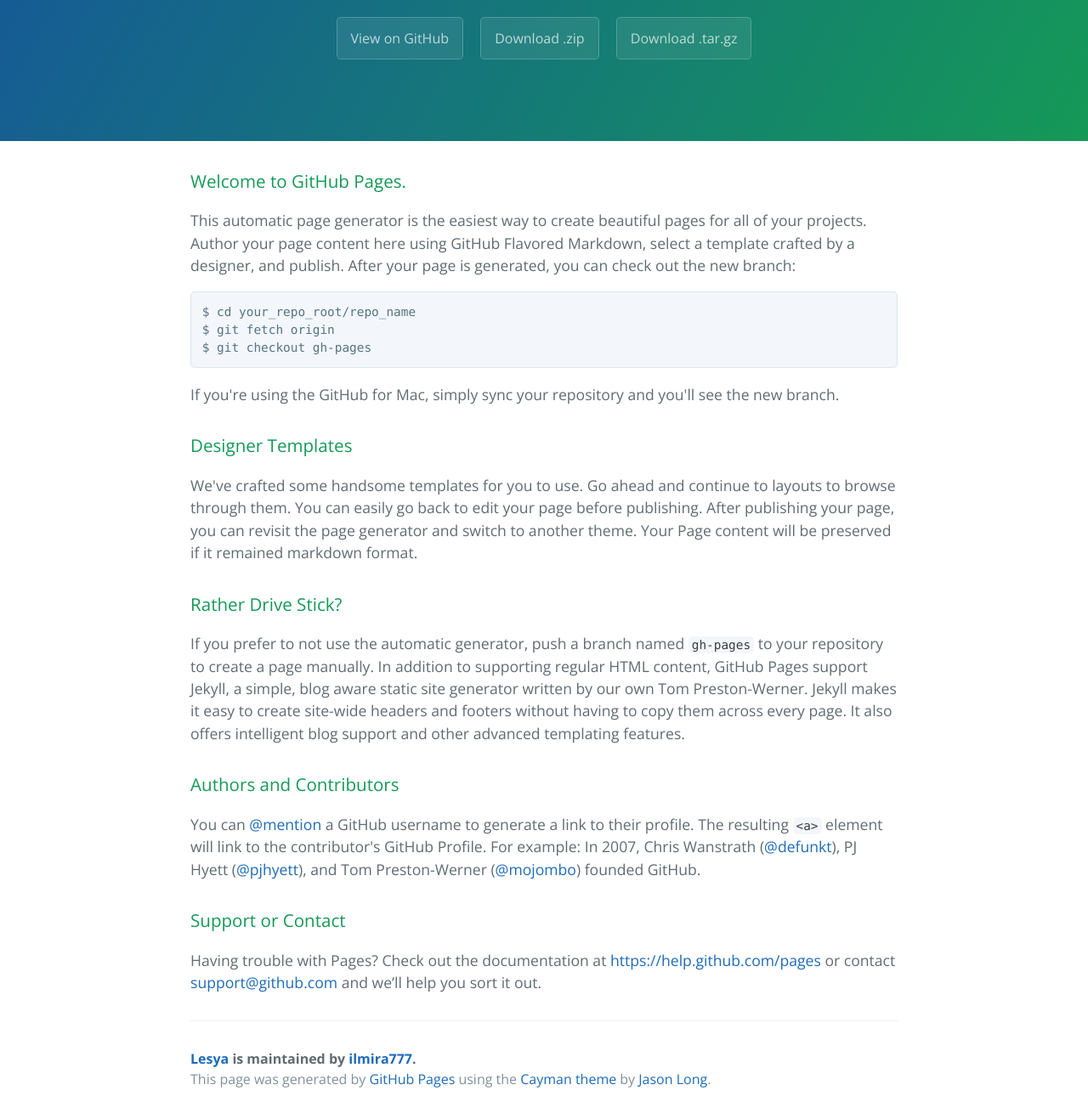
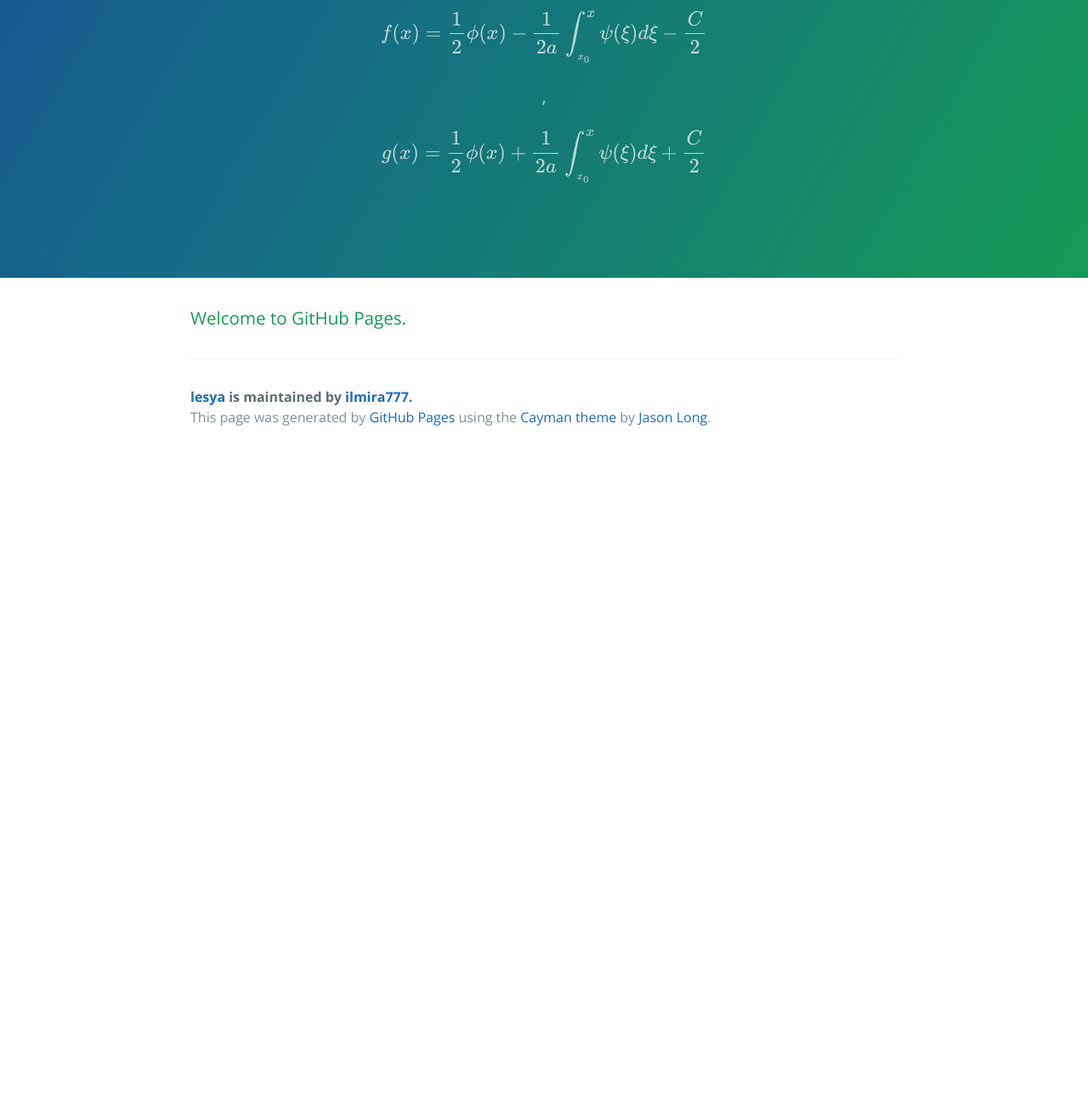
Before and after one commit to ilmira777/lesya, a plain HTML site: page index.html in a window 1280 px wide. Shown: the part 170-1460 px from the top of the page at 85% size. After the commit the page ends 800 px from the top, so only its background shows below. Drawn offline with nearby package versions, Linux system fonts and the light colour scheme; some packages are replaced by stand-ins of ours.

Commit message:
Update index.html

```diff
--- a/index.html
+++ b/index.html
@@ -1,58 +1,38 @@
-<!DOCTYPE html>
 <html lang="en-us">
   <head>
     <meta charset="UTF-8">
-    <title>Lesya by ilmira777</title>
+    <title>lesya by ilmira777</title>
     <meta name="viewport" content="width=device-width, initial-scale=1">
     <link rel="stylesheet" type="text/css" href="stylesheets/normalize.css" media="screen">
     <link href='http://fonts.googleapis.com/css?family=Open+Sans:400,700' rel='stylesheet' type='text/css'>
     <link rel="stylesheet" type="text/css" href="stylesheets/stylesheet.css" media="screen">
     <link rel="stylesheet" type="text/css" href="stylesheets/github-light.css" media="screen">
+    <script
+src="http://cdn.mathjax.org/mathjax/latest/MathJax.js?config=TeX-
+AMS-MML_HTMLorMML">
+</script>
+
   </head>
   <body>
     <section class="page-header">
-      <h1 class="project-name">Lesya</h1>
-      <h2 class="project-tagline"></h2>
-      <a href="https://github.com/ilmira777/lesya" class="btn">View on GitHub</a>
-      <a href="https://github.com/ilmira777/lesya/zipball/master" class="btn">Download .zip</a>
-      <a href="https://github.com/ilmira777/lesya/tarball/master" class="btn">Download .tar.gz</a>
+      <h1 class="project-name">Umf19-21</h1>
+      <h2 class="project-tagline">
+
+\[f(x)=\frac{1}{2}\phi(x)-\frac{1}{2a}\int_{_{x_{0}}}^{x}\psi(\xi)d\xi-\frac{C}{2}\],
+\[g(x)=\frac{1}{2}\phi(x)+\frac{1}{2a}\int_{_{x_{0}}}^{x}\psi(\xi)d\xi+\frac{C}{2}\]
+      </h2>
+
     </section>
 
     <section class="main-content">
       <h3>
 <a id="welcome-to-github-pages" class="anchor" href="#welcome-to-github-pages" aria-hidden="true"><span class="octicon octicon-link"></span></a>Welcome to GitHub Pages.</h3>
 
-<p>This automatic page generator is the easiest way to create beautiful pages for all of your projects. Author your page content here using GitHub Flavored Markdown, select a template crafted by a designer, and publish. After your page is generated, you can check out the new branch:</p>
 
-<pre><code>$ cd your_repo_root/repo_name
-$ git fetch origin
-$ git checkout gh-pages
-</code></pre>
 
-<p>If you're using the GitHub for Mac, simply sync your repository and you'll see the new branch.</p>
-
-<h3>
-<a id="designer-templates" class="anchor" href="#designer-templates" aria-hidden="true"><span class="octicon octicon-link"></span></a>Designer Templates</h3>
-
-<p>We've crafted some handsome templates for you to use. Go ahead and continue to layouts to browse through them. You can easily go back to edit your page before publishing. After publishing your page, you can revisit the page generator and switch to another theme. Your Page content will be preserved if it remained markdown format.</p>
-
-<h3>
-<a id="rather-drive-stick" class="anchor" href="#rather-drive-stick" aria-hidden="true"><span class="octicon octicon-link"></span></a>Rather Drive Stick?</h3>
-
-<p>If you prefer to not use the automatic generator, push a branch named <code>gh-pages</code> to your repository to create a page manually. In addition to supporting regular HTML content, GitHub Pages support Jekyll, a simple, blog aware static site generator written by our own Tom Preston-Werner. Jekyll makes it easy to create site-wide headers and footers without having to copy them across every page. It also offers intelligent blog support and other advanced templating features.</p>
-
-<h3>
-<a id="authors-and-contributors" class="anchor" href="#authors-and-contributors" aria-hidden="true"><span class="octicon octicon-link"></span></a>Authors and Contributors</h3>
-
-<p>You can <a href="https://github.com/blog/821" class="user-mention">@mention</a> a GitHub username to generate a link to their profile. The resulting <code>&lt;a&gt;</code> element will link to the contributor's GitHub Profile. For example: In 2007, Chris Wanstrath (<a href="https://github.com/defunkt" class="user-mention">@defunkt</a>), PJ Hyett (<a href="https://github.com/pjhyett" class="user-mention">@pjhyett</a>), and Tom Preston-Werner (<a href="https://github.com/mojombo" class="user-mention">@mojombo</a>) founded GitHub.</p>
-
-<h3>
-<a id="support-or-contact" class="anchor" href="#support-or-contact" aria-hidden="true"><span class="octicon octicon-link"></span></a>Support or Contact</h3>
-
-<p>Having trouble with Pages? Check out the documentation at <a href="https://help.github.com/pages">https://help.github.com/pages</a> or contact <a href="mailto:support@github.com">support@github.com</a> and we’ll help you sort it out.</p>
 
       <footer class="site-footer">
-        <span class="site-footer-owner"><a href="https://github.com/ilmira777/lesya">Lesya</a> is maintained by <a href="https://github.com/ilmira777">ilmira777</a>.</span>
+        <span class="site-footer-owner"><a href="https://github.com/ilmira777/lesya">lesya</a> is maintained by <a href="https://github.com/ilmira777">ilmira777</a>.</span>
 
         <span class="site-footer-credits">This page was generated by <a href="https://pages.github.com">GitHub Pages</a> using the <a href="https://github.com/jasonlong/cayman-theme">Cayman theme</a> by <a href="https://twitter.com/jasonlong">Jason Long</a>.</span>
       </footer>
```
